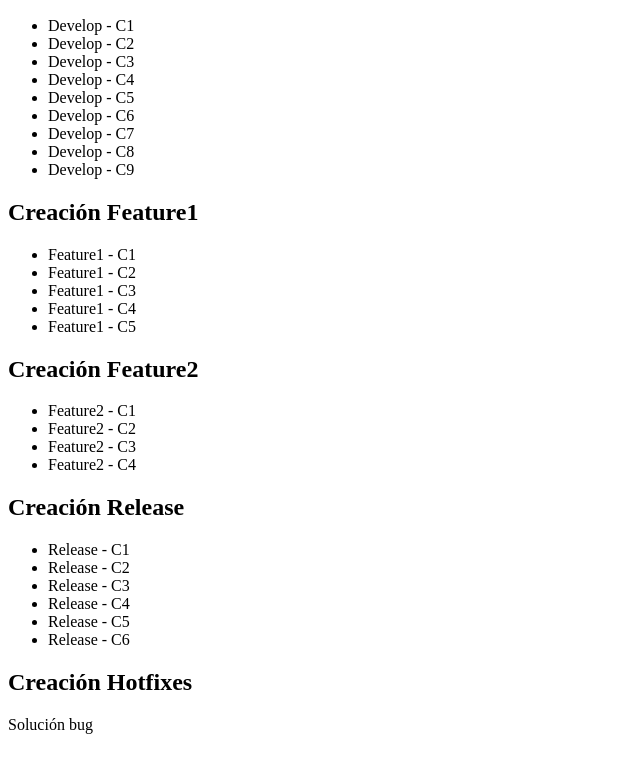
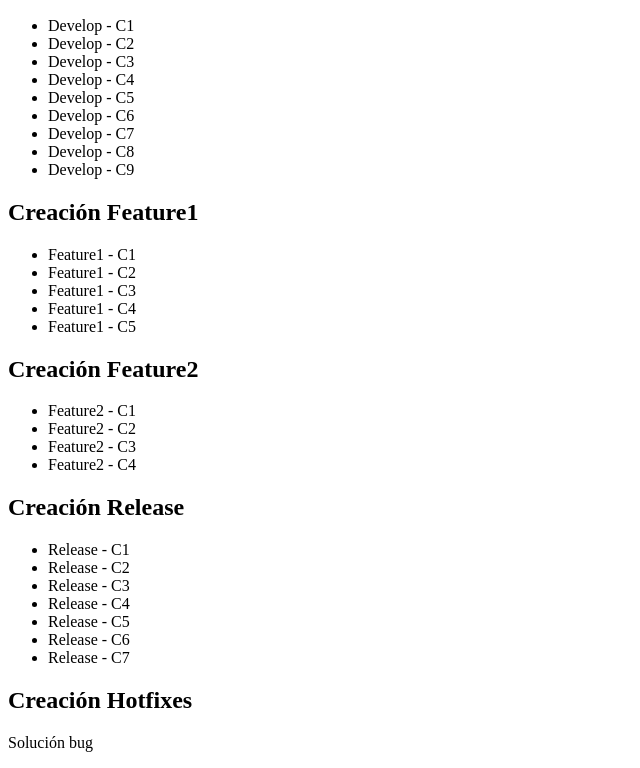
Before and after one commit to jmurillob01/UT2-2, a plain HTML site: page index.html in a window 1280 px wide. Shown: the part 110-878 px from the top of the page, without its empty margins (0-640 px from the left). Drawn offline with Linux system fonts and the light colour scheme.

Commit message:
Release - C7

```diff
--- a/index.html
+++ b/index.html
@@ -47,6 +47,7 @@
         <li>Release - C4</li>
         <li>Release - C5</li>
         <li>Release - C6</li>
+        <li>Release - C7</li>
     </ul>
 
     <h2>Creación Hotfixes</h2>
```
